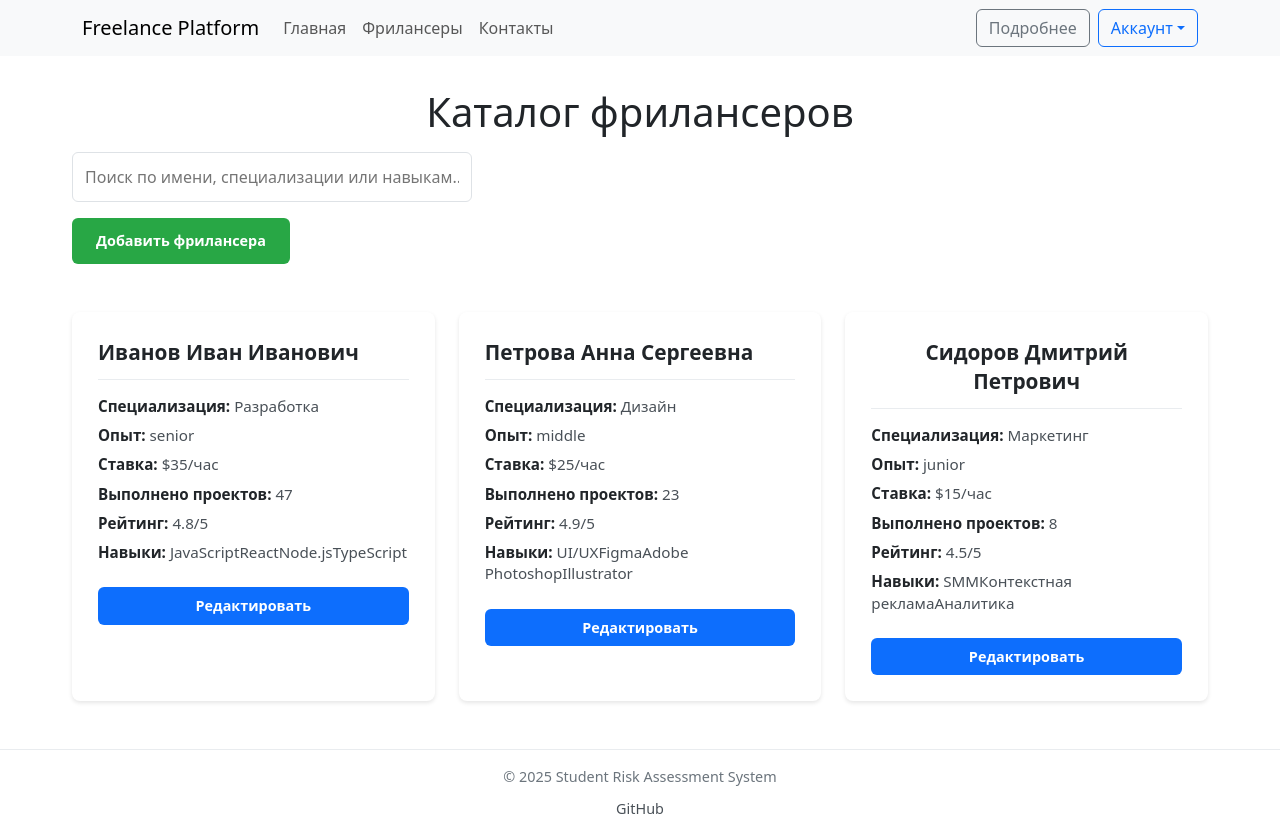
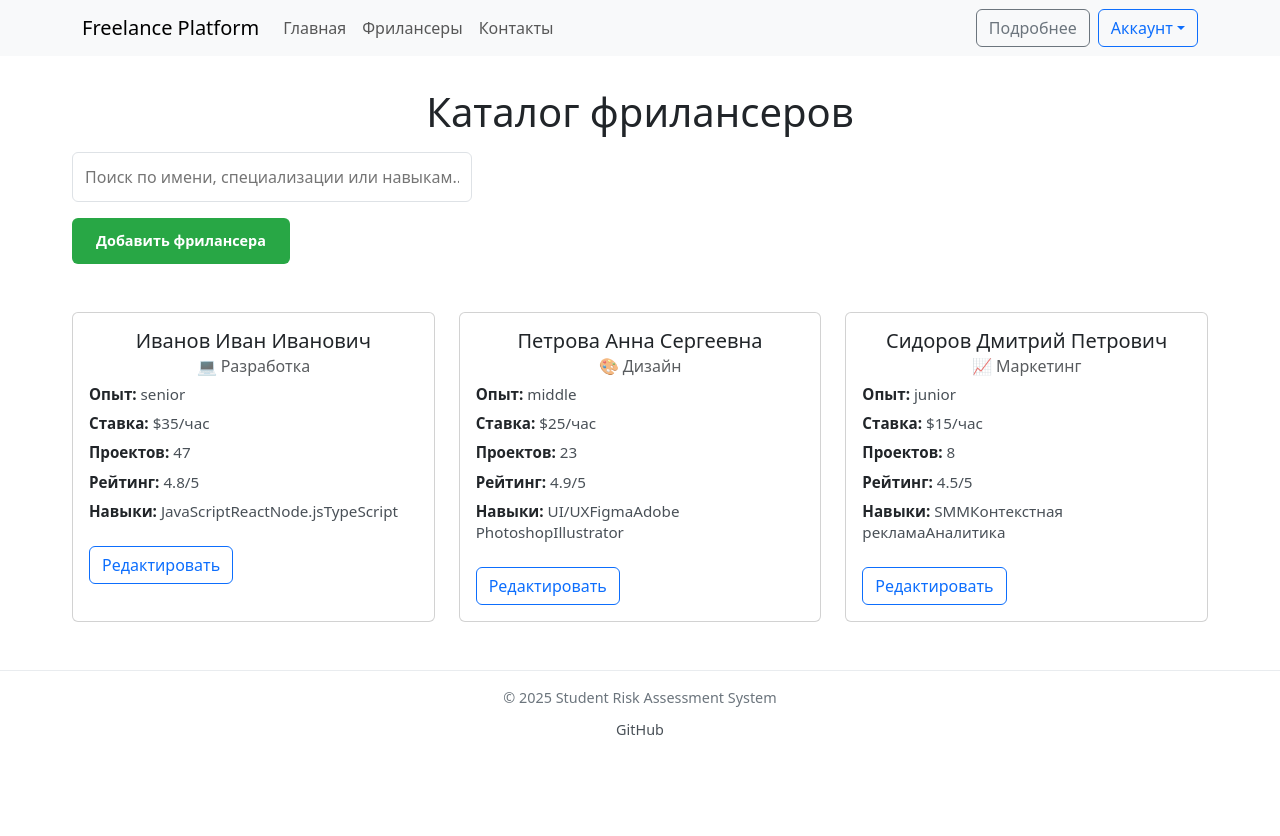
Before and after one commit to SavichArtem/React_labs, a React (Create React App) app: page /freelancers in a window 1280 px wide. After the commit the page ends 800 px from the top, so only its background shows below. Built offline with nearby package versions, Linux system fonts and the light colour scheme.

Commit message:
feat: add BootstrapCard component

```diff
--- /dev/null
+++ b/src/components/Bootstrap/BootstrapCard.jsx
@@ -0,0 +1,16 @@
+export const BootstrapCard = ({ children, title, subtitle, image, selected = false, onClick }) => {
+  return (
+    <div
+      className={`card h-100 ${selected ? 'border-primary border-2' : ''}`}
+      style={{ cursor: 'pointer' }}
+      onClick={onClick}
+    >
+      {image && <img src={image} className="card-img-top" alt="..." />}
+      <div className="card-body">
+        {title && <h5 className="card-title">{title}</h5>}
+        {subtitle && <h6 className="card-subtitle mb-2 text-muted">{subtitle}</h6>}
+        <div className="card-text">{children}</div>
+      </div>
+    </div>
+  );
+};
--- a/src/components/FreelancerCard/FreelancerCard.jsx
+++ b/src/components/FreelancerCard/FreelancerCard.jsx
@@ -1,22 +1,15 @@
 import React from 'react';
+import { BootstrapCard } from '../Bootstrap/BootstrapCard';
+import { BootstrapButton } from '../Bootstrap/BootstrapButton';
 import './FreelancerCard.css';
 
 const FreelancerCard = ({ freelancer, onEdit, onToggleSelect, isSelected }) => {
-  const getExperienceText = (experience) => {
-    switch (experience) {
-      case 'high': return 'Высокий';
-      case 'medium': return 'Средний';
-      case 'low': return 'Начинающий';
-      default: return experience;
-    }
-  };
-
   const getSpecializationText = (specialization) => {
     const specializations = {
-      'development': 'Разработка',
-      'design': 'Дизайн',
-      'marketing': 'Маркетинг',
-      'writing': 'Копирайтинг'
+      'development': '💻 Разработка',
+      'design': '🎨 Дизайн',
+      'marketing': '📈 Маркетинг',
+      'writing': '✏️ Копирайтинг'
     };
     return specializations[specialization] || specialization;
   };
@@ -27,24 +20,32 @@ const FreelancerCard = ({ freelancer, onEdit, onToggleSelect, isSelected }) => {
   };
 
   return (
-    <div className={`freelancer_card ${isSelected ? 'selected' : ''}`} onClick={handleCardClick}>
-      <div className="freelancer_header">
-        <h3>{freelancer.name}</h3>
-      </div>
-
+    <BootstrapCard
+      title={freelancer.name}
+      subtitle={getSpecializationText(freelancer.specialization)}
+      selected={isSelected}
+      onClick={handleCardClick}
+    >
       <div className="freelancer_info">
-        <p><strong>Специализация:</strong> {getSpecializationText(freelancer.specialization)}</p>
-        <p><strong>Опыт:</strong> {getExperienceText(freelancer.experience)}</p>
+        <p><strong>Опыт:</strong> {freelancer.experience}</p>
         <p><strong>Ставка:</strong> ${freelancer.hourlyRate}/час</p>
-        <p><strong>Выполнено проектов:</strong> {freelancer.completedProjects}</p>
+        <p><strong>Проектов:</strong> {freelancer.completedProjects}</p>
         <p><strong>Рейтинг:</strong> {freelancer.rating}/5</p>
         <p><strong>Навыки:</strong> {freelancer.skills}</p>
       </div>
 
       <div className="freelancer_actions">
-        <button className="edit_btn" onClick={() => onEdit(freelancer)}> Редактировать </button>
+        <BootstrapButton
+          variant="outline-primary"
+          onClick={(e) => {
+            e.stopPropagation();
+            onEdit(freelancer);
+          }}
+        >
+          Редактировать
+        </BootstrapButton>
       </div>
-    </div>
+    </BootstrapCard>
   );
 };
 
```
